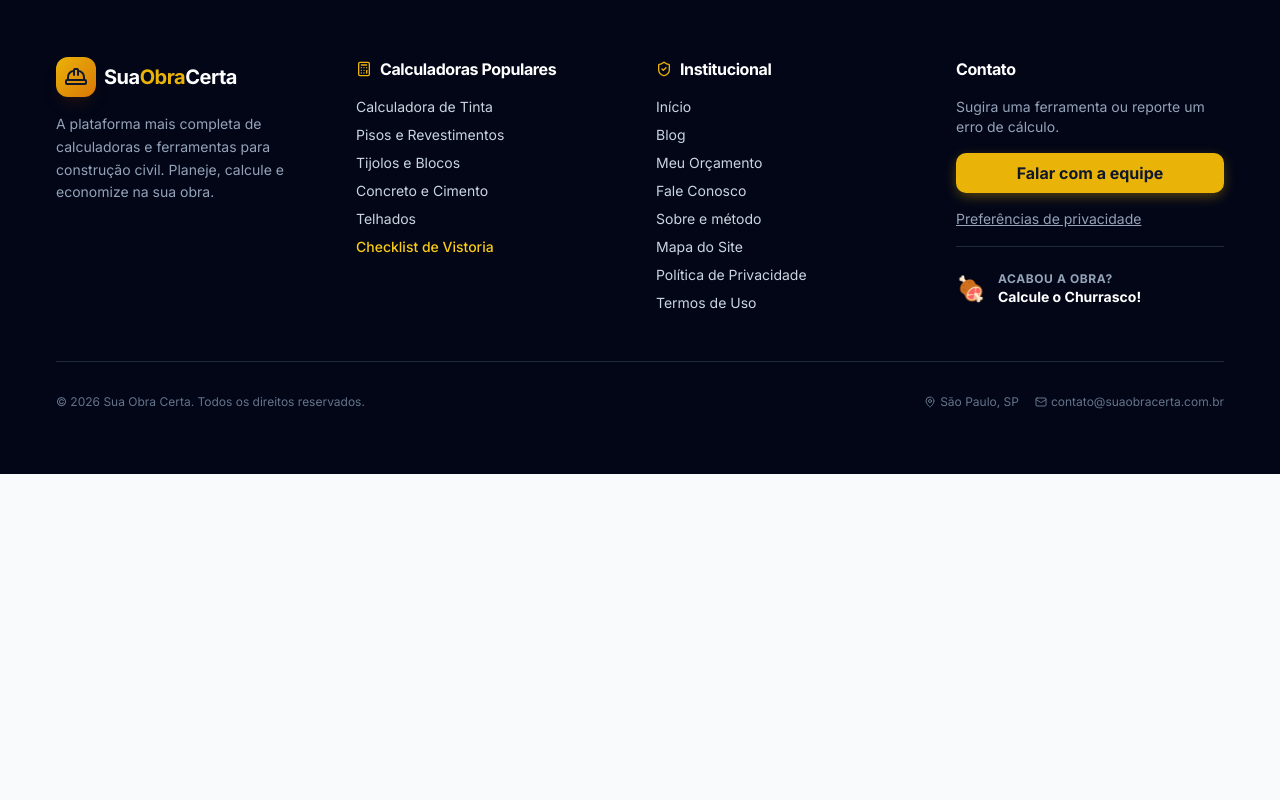
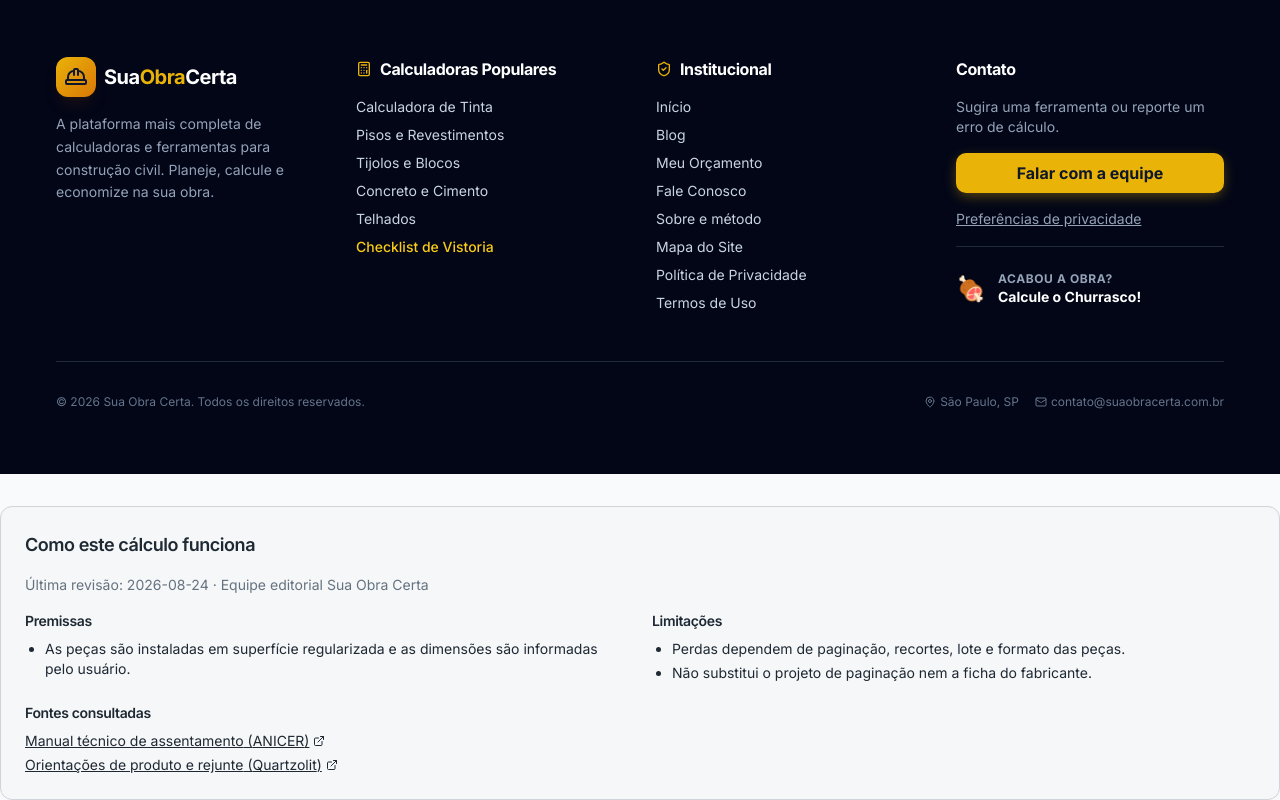
Before and after one commit to Egeolabs1/obra-certa-calc, a React (Vite) app: page /calculadora-pisos in a window 1280 px wide. Shown: the part 1513-2313 px from the top of the page. Before the commit the page ends 1987 px from the top, so only its background shows below. Built offline with nearby package versions, Linux system fonts and the light colour scheme.

Commit message:
content: add methodology gates for core calculators

```diff
--- a/src/App.tsx
+++ b/src/App.tsx
@@ -7,6 +7,8 @@ import { BrowserRouter, MemoryRouter, Routes, Route, Navigate } from "react-rout
 import { HelmetProvider } from "react-helmet-async";
 import { OrcamentoProvider } from "./context/OrcamentoProvider";
 import ConsentManager from "./components/ConsentManager";
+import ToolMethodology from "./components/ToolMethodology";
+import { getToolQuality } from "./content/toolQuality";
 import Index from "./pages/Index"; import Blog from "./pages/Blog"; import BlogPost from "./pages/BlogPost"; import NotFound from "./pages/NotFound";
 import Sobre from "./pages/Sobre"; import Contato from "./pages/Contato"; import MapaDoSite from "./pages/MapaDoSite"; import TermosDeUso from "./pages/TermosDeUso"; import PoliticaPrivacidade from "./pages/PoliticaPrivacidade"; import MeuOrcamento from "./pages/MeuOrcamento";
 import CalculadoraTinta from "./pages/CalculadoraTinta";
@@ -23,7 +25,7 @@ const CalculadoraConcreto = lazy(() => import("./pages/CalculadoraConcreto"));
 const CalculadoraTelhado = lazy(() => import("./pages/CalculadoraTelhado"));
 const AppRoutes = () => <Routes>
   <Route path="/" element={<Index />} /><Route path="/meu-orcamento" element={<MeuOrcamento />} />
-  <Route path="/calculadora-tinta" element={<CalculadoraTinta />} /><Route path="/calculadora-pisos" element={<CalculadoraPisos />} /><Route path="/calculadora-tijolos" element={<CalculadoraTijolos />} /><Route path="/calculadora-concreto" element={<CalculadoraConcreto />} /><Route path="/calculadora-telhado" element={<CalculadoraTelhado />} />
+  <Route path="/calculadora-tinta" element={<CalculadoraTinta />} /><Route path="/calculadora-pisos" element={<><CalculadoraPisos /><ToolMethodology record={getToolQuality("/calculadora-pisos")!} /></>} /><Route path="/calculadora-tijolos" element={<><CalculadoraTijolos /><ToolMethodology record={getToolQuality("/calculadora-tijolos")!} /></>} /><Route path="/calculadora-concreto" element={<><CalculadoraConcreto /><ToolMethodology record={getToolQuality("/calculadora-concreto")!} /></>} /><Route path="/calculadora-telhado" element={<><CalculadoraTelhado /><ToolMethodology record={getToolQuality("/calculadora-telhado")!} /></>} />
   <Route path="/calculadora-drywall" element={<CalculadoraDrywall />} /><Route path="/calculadora-azulejos" element={<CalculadoraAzulejos />} /><Route path="/calculadora-rejunte" element={<CalculadoraRejunte />} /><Route path="/calculadora-rodape" element={<CalculadoraRodape />} /><Route path="/calculadora-deck" element={<CalculadoraDeck />} /><Route path="/calculadora-muro" element={<CalculadoraMuro />} /><Route path="/calculadora-peso-estrutura-telhado" element={<CalculadoraPesoEstruturaTelhado />} /><Route path="/calculadora-escada" element={<CalculadoraEscada />} /><Route path="/calculadora-rampa" element={<CalculadoraRampa />} /><Route path="/calculadora-vidro" element={<CalculadoraVidro />} /><Route path="/calculadora-peso-aluminio" element={<CalculadoraPesoAluminio />} />
   <Route path="/calculadora-ar-condicionado" element={<CalculadoraArCondicionado />} /><Route path="/calculadora-iluminacao" element={<CalculadoraIluminacao />} /><Route path="/calculadora-energia" element={<CalculadoraEnergia />} /><Route path="/calculadora-fios" element={<CalculadoraFios />} /><Route path="/calculadora-caixa-agua" element={<CalculadoraCaixaAgua />} /><Route path="/checklist-vistoria" element={<ChecklistVistoria />} /><Route path="/calculadora-cronograma" element={<CalculadoraCronograma />} /><Route path="/calculadora-mao-de-obra" element={<CalculadoraMaoDeObra />} /><Route path="/calculadora-cftv" element={<CalculadoraCFTV />} /><Route path="/calculadora-moveis-planejados" element={<CalculadoraMoveisPlanejados />} /><Route path="/calculadora-financiamento" element={<CalculadoraFinanciamento />} />
   <Route path="/calculadora-cerca" element={<CalculadoraCerca />} /><Route path="/calculadora-grama" element={<CalculadoraGrama />} /><Route path="/calculadora-pavers" element={<CalculadoraPavers />} /><Route path="/calculadora-piscina" element={<CalculadoraPiscina />} /><Route path="/calculadora-churrasco" element={<CalculadoraChurrasco />} /><Route path="/calculadora-papel-parede" element={<CalculadoraPapelParede />} /><Route path="/calculadora-cortinas" element={<CalculadoraCortinas />} />
--- a/src/content/toolQuality.ts
+++ b/src/content/toolQuality.ts
@@ -14,9 +14,10 @@ export const TOOL_QUALITY: readonly ToolQualityRecord[] = [
     assumptions: ["Portas e janelas usam dimensões médias editáveis pelo usuário.", "O rendimento informado é uma estimativa; prevalece a ficha técnica da tinta."],
     limitations: ["Não substitui a especificação do fabricante nem avaliação da superfície.", "Textura, porosidade, cor e método de aplicação podem alterar o consumo."], indexable: true,
   },
-  ...["/calculadora-pisos", "/calculadora-tijolos", "/calculadora-concreto", "/calculadora-telhado"].map((path) => ({
-    path, reviewedAt: "2026-08-24", reviewer: "Equipe editorial Sua Obra Certa", sources: [], assumptions: [], limitations: [], indexable: false,
-  })),
+  { path: "/calculadora-pisos", reviewedAt: "2026-08-24", reviewer: "Equipe editorial Sua Obra Certa", sources: [{ label: "Manual técnico de assentamento", url: "https://www.anicer.com.br/", publisher: "ANICER", accessedAt: "2026-08-24" }, { label: "Orientações de produto e rejunte", url: "https://www.quartzolit.weber/", publisher: "Quartzolit", accessedAt: "2026-08-24" }], assumptions: ["As peças são instaladas em superfície regularizada e as dimensões são informadas pelo usuário."], limitations: ["Perdas dependem de paginação, recortes, lote e formato das peças.", "Não substitui o projeto de paginação nem a ficha do fabricante."], indexable: false },
+  { path: "/calculadora-tijolos", reviewedAt: "2026-08-24", reviewer: "Equipe editorial Sua Obra Certa", sources: [{ label: "Materiais cerâmicos para alvenaria", url: "https://www.abceram.org.br/", publisher: "ABCERAM", accessedAt: "2026-08-24" }, { label: "Desempenho de sistemas de vedação", url: "https://www.abntcatalogo.com.br/", publisher: "ABNT Catálogo", accessedAt: "2026-08-24" }], assumptions: ["O cálculo usa dimensões nominais do bloco e junta informadas no modelo."], limitations: ["Não dimensiona alvenaria estrutural, fundações ou estabilidade.", "Projeto e especificação devem ser feitos por profissional habilitado."], indexable: false },
+  { path: "/calculadora-concreto", reviewedAt: "2026-08-24", reviewer: "Equipe editorial Sua Obra Certa", sources: [{ label: "Normas e catálogo técnico", url: "https://www.abntcatalogo.com.br/", publisher: "ABNT Catálogo", accessedAt: "2026-08-24" }, { label: "Boas práticas de concreto", url: "https://ibracon.org.br/", publisher: "Instituto Brasileiro do Concreto", accessedAt: "2026-08-24" }], assumptions: ["O volume é estimado geometricamente a partir das dimensões fornecidas."], limitations: ["Não define traço, resistência, armadura, escoramento ou cura.", "Para elementos estruturais, siga projeto e especificação técnica."], indexable: false },
+  { path: "/calculadora-telhado", reviewedAt: "2026-08-24", reviewer: "Equipe editorial Sua Obra Certa", sources: [{ label: "Manual de instalação de telhas", url: "https://www.abntcatalogo.com.br/", publisher: "ABNT Catálogo", accessedAt: "2026-08-24" }, { label: "Orientações de fabricantes", url: "https://www.brasilit.com.br/", publisher: "Brasilit", accessedAt: "2026-08-24" }], assumptions: ["A área considera o plano informado e a inclinação selecionada."], limitations: ["Não dimensiona estrutura, vento, cargas ou segurança de trabalho em altura.", "Confirme inclinação e sobreposição na ficha do fabricante."], indexable: false },
 ];
 
 export function getToolQuality(path: string) { return TOOL_QUALITY.find((record) => record.path === path); }
```
